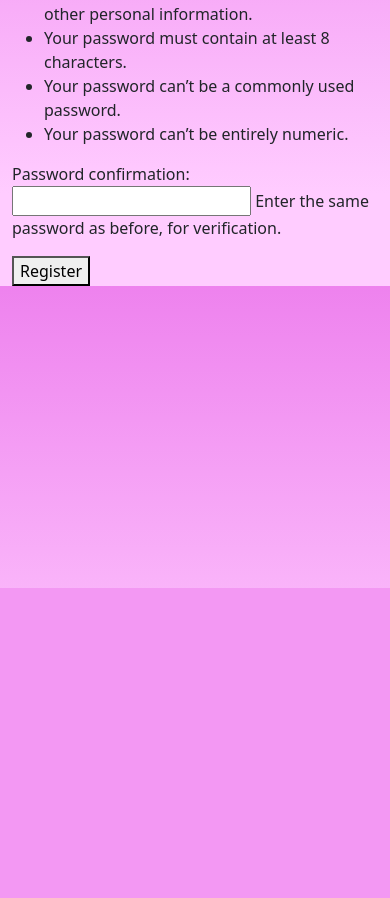
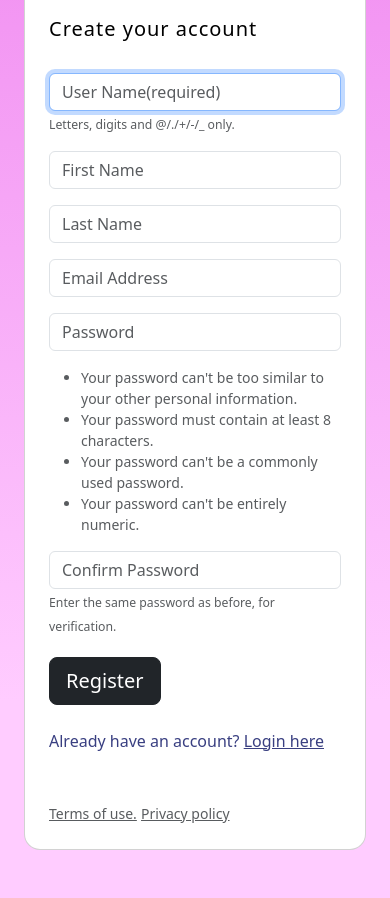
Before and after one commit to Rustam-Aliyev889/E-Commerce, a Django app: page /register/ in a window 390 px wide. Shown: the part 256-1154 px from the top of the page. Before the commit the page ends 844 px from the top, so only its background shows below. Run offline with Django 4.2, Linux system fonts and the light colour scheme.

Commit message:
register page and login and logout functions + change register aproach

```diff
--- a/products/forms.py
+++ b/products/forms.py
@@ -8,6 +8,32 @@ class RegistrationForm(UserCreationForm):
         model = User
         fields = ['username', 'email', 'password1', 'password2']
 
+class SignUpForm(UserCreationForm):
+	email = forms.EmailField(label="", widget=forms.TextInput(attrs={'class':'form-control', 'placeholder':'Email Address'}))
+	first_name = forms.CharField(label="", max_length=100, widget=forms.TextInput(attrs={'class':'form-control', 'placeholder':'First Name'}))
+	last_name = forms.CharField(label="", max_length=100, widget=forms.TextInput(attrs={'class':'form-control', 'placeholder':'Last Name'}))
+
+	class Meta:
+		model = User
+		fields = ('username', 'first_name', 'last_name', 'email', 'password1', 'password2')
+
+	def __init__(self, *args, **kwargs):
+		super(SignUpForm, self).__init__(*args, **kwargs)
+
+		self.fields['username'].widget.attrs['class'] = 'form-control'
+		self.fields['username'].widget.attrs['placeholder'] = 'User Name(required)'
+		self.fields['username'].label = ''
+		self.fields['username'].help_text = '<span class="form-text text-muted"><small> Letters, digits and @/./+/-/_ only.</small></span>'
+
+		self.fields['password1'].widget.attrs['class'] = 'form-control'
+		self.fields['password1'].widget.attrs['placeholder'] = 'Password'
+		self.fields['password1'].label = ''
+		self.fields['password1'].help_text = '<ul class="form-text text-muted small"><li>Your password can\'t be too similar to your other personal information.</li><li>Your password must contain at least 8 characters.</li><li>Your password can\'t be a commonly used password.</li><li>Your password can\'t be entirely numeric.</li></ul>'
+
+		self.fields['password2'].widget.attrs['class'] = 'form-control'
+		self.fields['password2'].widget.attrs['placeholder'] = 'Confirm Password'
+		self.fields['password2'].label = ''
+		self.fields['password2'].help_text = '<span class="form-text text-muted"><small>Enter the same password as before, for verification.</small></span>'
 class ProductForm(forms.ModelForm):
     class Meta:
         model = Product
--- a/products/templates/base.html
+++ b/products/templates/base.html
@@ -123,7 +123,7 @@
                                 <!--<input class="form-control text-center me-3" id="inputQuantity" type="number" value="1" min="1" style="max-width: 4rem">-->
                                  <button class="btn btn-outline-dark mx-auto flex-shrink-0" style="width: 100%;" type="button" onclick="addToCart('{{ product.id|escapejs }}')">
                                      <i class="bi-cart-fill me-1"></i>
-                                     Add to Cartt
+                                     Add to Cart
                                  </button>
                              </div>
                              <div id="cartMessageContainer" class="container-fluid" style="font-family: cursive;"></div>
--- a/products/templates/registration/login.html
+++ b/products/templates/registration/login.html
@@ -28,7 +28,7 @@
 
                     <div class="form-outline mb-4">
                         <input type="text" name="username" id="id_username" placeholder="Enter your user name" class="form-control form-control-lg" />
-                        <label class="form-label" for="id_username">Email address</label>
+                        <label class="form-label" for="id_username">Username</label>
                     </div>
 
                     <div class="form-outline mb-4">
--- a/products/templates/registration/register.html
+++ b/products/templates/registration/register.html
@@ -1,10 +1,49 @@
 {% extends 'base.html' %}
 
 {% block content %}
-  <h2>Register</h2>
-  <form method="post">
-    {% csrf_token %}
-    {{ form.as_p }}
-    <button type="submit">Register</button>
-  </form>
+<section>
+    <div class="container py-5 h-100">
+        <div class="row d-flex justify-content-center align-items-center h-100">
+            <div class="col col-xl-10">
+                <div class="card" style="border-radius: 1rem;">
+                    <div class="row g-0">
+                        <div class="col-md-6 col-lg-5 d-none d-md-block">
+                            <img src="https://mdbcdn.b-cdn.net/img/Photos/new-templates/bootstrap-login-form/img1.webp"
+                                alt="registration form" class="img-fluid" style="border-radius: 1rem 0 0 1rem;" />
+                        </div>
+                        <div class="col-md-6 col-lg-7 d-flex align-items-center">
+                            <div class="card-body p-4 p-lg-7 text-black">
+
+                                <form method="post" action="{% url 'register' %}">
+                                    {% csrf_token %}
+
+                                    <div class="d-flex align-items-center mb-3 pb-1">
+                                        <img src="https://mdbcdn.b-cdn.net/img/Photos/new-templates/bootstrap-login-form/lotus.webp"
+                                            style="width: 165px;" alt="logo">
+                                        <span class="h1 fw-bold mb-0" style="color: #421942;">Radiant Rituals</span>
+                                    </div>
+                                    <h5 class="fw-normal mb-3 pb-3" style="letter-spacing: 1px;">Create your account</h5>
+
+                                    <form method="post">
+                                      {% csrf_token %}
+                                      {{ form.as_p }}
+                                      <div class="pt-1 mb-4">
+                                        <button class="btn btn-dark btn-lg btn-block" type="submit">Register</button>
+                                    </div>
+                                    </form>
+
+                                    <p class="mb-5 pb-lg-2" style="color: #393f81;">Already have an account? <a
+                                            href="{% url 'login_user' %}" style="color: #393f81;">Login here</a></p>
+                                    <a href="#!" class="small text-muted">Terms of use.</a>
+                                    <a href="#!" class="small text-muted">Privacy policy</a>
+                                </form>
+
+                            </div>
+                        </div>
+                    </div>
+                </div>
+            </div>
+        </div>
+    </div>
+</section>
 {% endblock %}
--- a/products/views.py
+++ b/products/views.py
@@ -2,7 +2,9 @@ from django.shortcuts import render, redirect, get_object_or_404
 from django.contrib.auth.decorators import login_required
 from django.contrib.auth import login, logout, authenticate
 from .models import Product, Cart, Order, Article
-from .forms import ProductForm, CartAddProductForm, UserCreationForm
+from django.contrib.auth.models import User
+from django.contrib.auth.forms import UserCreationForm
+from .forms import ProductForm, CartAddProductForm, SignUpForm
 import random
 from django.http import JsonResponse
 from django.contrib import messages
@@ -28,21 +30,22 @@ def home(request):
     return render(request, 'base.html', {'beauty_boxes': beauty_boxes})
 
 def register(request):
-    if request.method == "POST":
-        form = UserCreationForm(request.POST)
-        if form.is_valid():
-            user = form.save()
-            username = form.cleaned_data.get('username')
-            messages.success(request, f" Thank you for registering {username}. You are now now loggged in.")
-            login(request, user)
-            return redirect('home')
-        else:
-            for error in form.errors.values():
-                messages.error(request, error.as_text())
-    else:
-        form = UserCreationForm()
-
-    return render(request, 'registration/register.html', {'form': form})
+	form = SignUpForm()
+	if request.method == "POST":
+		form = SignUpForm(request.POST)
+		if form.is_valid():
+			form.save()
+			username = form.cleaned_data['username']
+			password = form.cleaned_data['password1']
+			user = authenticate(username=username, password=password)
+			login(request, user)
+			messages.success(request, f" Thank you for registering {username}. You are now now loggged in.")
+			return redirect('home')
+		else:
+			messages.success(request, ("Whoops! There was a problem Registering, please try again..."))
+			return redirect('register')
+	else:
+		return render(request, 'registration/register.html', {'form':form})
 
 def login_user(request):
     if request.method == "POST":
```
Also changed, not shown: products/templates/products/product_list.html (+7 -5 lines), db.sqlite3.
